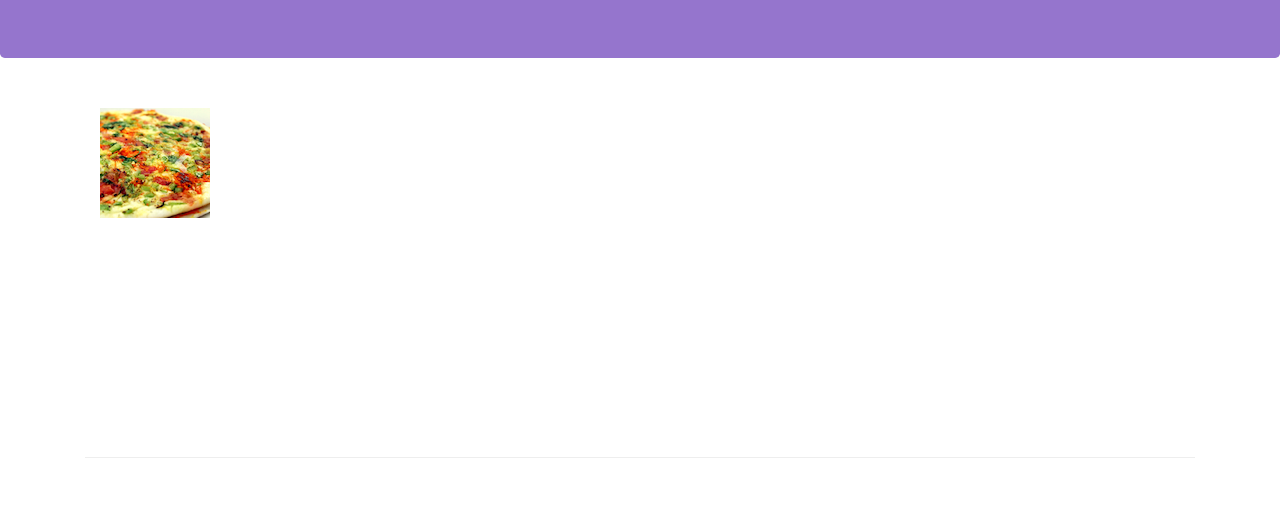
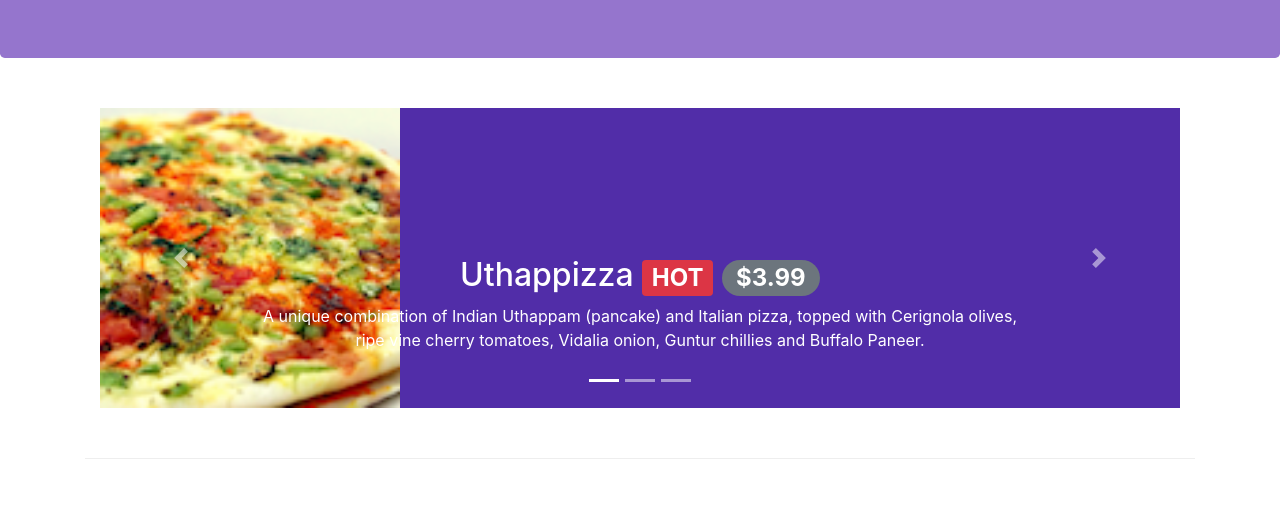
Before and after one commit to sabeelh/Bootstrap4, a website: page conFusion/index.html in a window 1280 px wide. Shown: the part 276-800 px from the top of the page. Drawn offline with nearby package versions, Linux system fonts and the light colour scheme.

Commit message:
css for Carousel
css for Carousel

```diff
--- a/conFusion/css/styles.css
+++ b/conFusion/css/styles.css
@@ -42,3 +42,20 @@ body {
     border-bottom: 1px solid #ddd;
     padding: 10px;
 }
+
+.carousel {
+	background: #512DA8;
+	text-align: right;
+}
+
+.carousel-item {
+	height: 300px;
+
+}
+
+.carousel-item img {
+	position: absolute;
+	top: 0;
+	left: 0;
+	min-height: 300px;
+}
```
